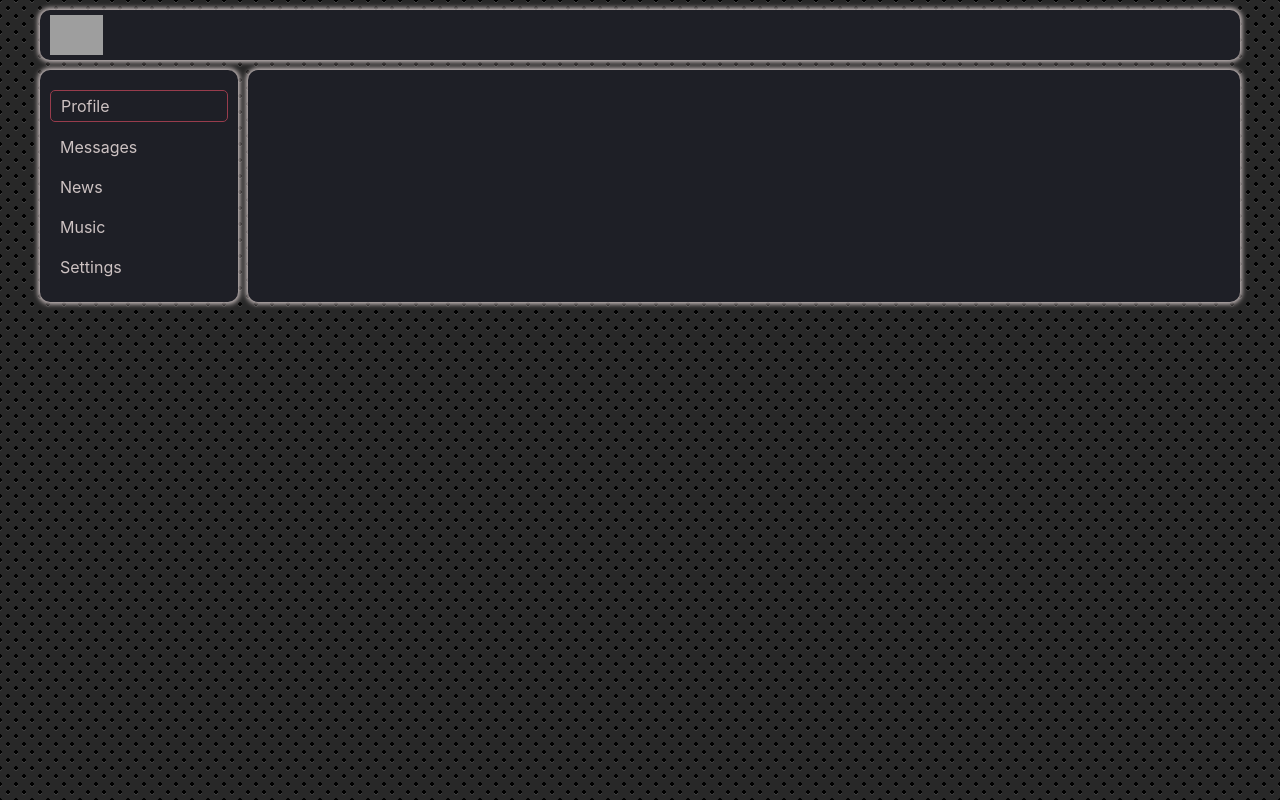
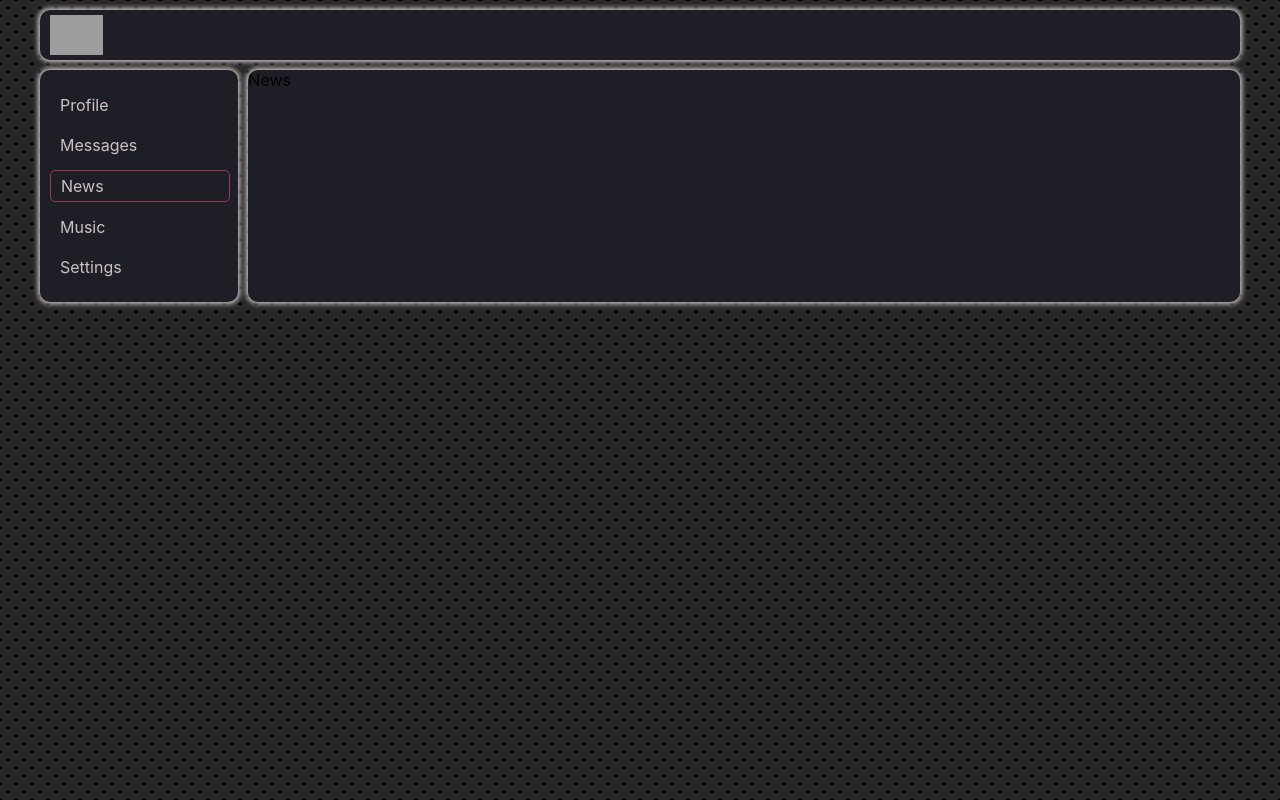
Before and after one commit to Amfik-IT/kamasutra-react, a React (Create React App) app: page /news in a window 1280 px wide. Built offline with nearby package versions, Linux system fonts and the light colour scheme; grey boxes are pictures that could not be loaded.

Commit message:
20-lesson

```diff
--- a/src/App.js
+++ b/src/App.js
@@ -4,11 +4,12 @@ import React from 'react';
 import Header from './components/Header/Header';
 import Navbar from './components/Navbar/Navbar';
 import Profile from './components/Profile/Profile';
+import News from './components/News/News';
+import Music from './components/Music/Music';
+import Settings from './components/Settings/Settings';
 import Dialogs from './components/Dialogs/Dialogs';
+
 import {BrowserRouter, Route} from 'react-router-dom';
-
-
-// Функцианальный подход (новый)
 
 const App = () => {
   return (
@@ -19,6 +20,9 @@ const App = () => {
         <div className="app-wrapper-content">
           <Route path="/dialogs" component={Dialogs} />
           <Route path="/profile" component={Profile} />
+          <Route path="/news" component={News} />
+          <Route path="/music" component={Music} />
+          <Route path="/settings" component={Settings} />
         </div>
       </div>
     </BrowserRouter>
--- /dev/null
+++ b/src/components/Music/Music.jsx
@@ -0,0 +1,12 @@
+import React from 'react';
+import s from './Music.module.css'
+
+const Music = (props) => {
+    return (
+        <div>
+            Music
+        </div>
+    );
+};
+
+export default Music;
--- a/src/components/Navbar/Navbar.jsx
+++ b/src/components/Navbar/Navbar.jsx
@@ -1,23 +1,24 @@
 import React from 'react';
 import s from './Navbar.module.css';
+import {NavLink} from 'react-router-dom';
 
 const Navbar = () => {
     return (
       <nav className={s.nav}>
         <div className={`${s.item} ${s.active}`}>
-          <a href="/profile">Profile</a>
+          <NavLink to="/profile" activeClassName={s.active}>Profile</NavLink>
         </div>
         <div className={s.item}>
-          <a href="/dialogs">Messages</a>
+          <NavLink to="/dialogs" activeClassName={s.active}>Messages</NavLink>
         </div>
         <div className={s.item}>
-          <a>News</a>
+          <NavLink to="/news" activeClassName={s.active}>News</NavLink>
         </div>
         <div className={s.item}>
-          <a>Music</a>
+          <NavLink to="/music" activeClassName={s.active}>Music</NavLink>
         </div>
         <div className={s.item}>
-          <a>Settings</a>
+          <NavLink to="/settings" activeClassName={s.active}>Settings</NavLink>
         </div>
       </nav>
     );
--- a/src/components/Navbar/Navbar.module.css
+++ b/src/components/Navbar/Navbar.module.css
@@ -26,7 +26,7 @@
   background-color: #000;
 }
 
-.item.active {
+.item a.active {
   border: solid 1px #983c4c;
   border-radius: 5px;
 }
--- /dev/null
+++ b/src/components/News/News.jsx
@@ -0,0 +1,12 @@
+import React from 'react';
+import s from './News.module.css'
+
+const News = (props) => {
+    return (
+        <div>
+            News
+        </div>
+    );
+};
+
+export default News;
--- /dev/null
+++ b/src/components/Settings/Settings.jsx
@@ -0,0 +1,12 @@
+import React from 'react';
+import s from './Settings.module.css'
+
+const Settings = (props) => {
+    return (
+        <div>
+            Settings
+        </div>
+    );
+};
+
+export default Settings;
```
Also changed, not shown: src/components/Music/Music.module.css (added), src/components/News/News.module.css (added), src/components/Settings/Settings.module.css (added).
